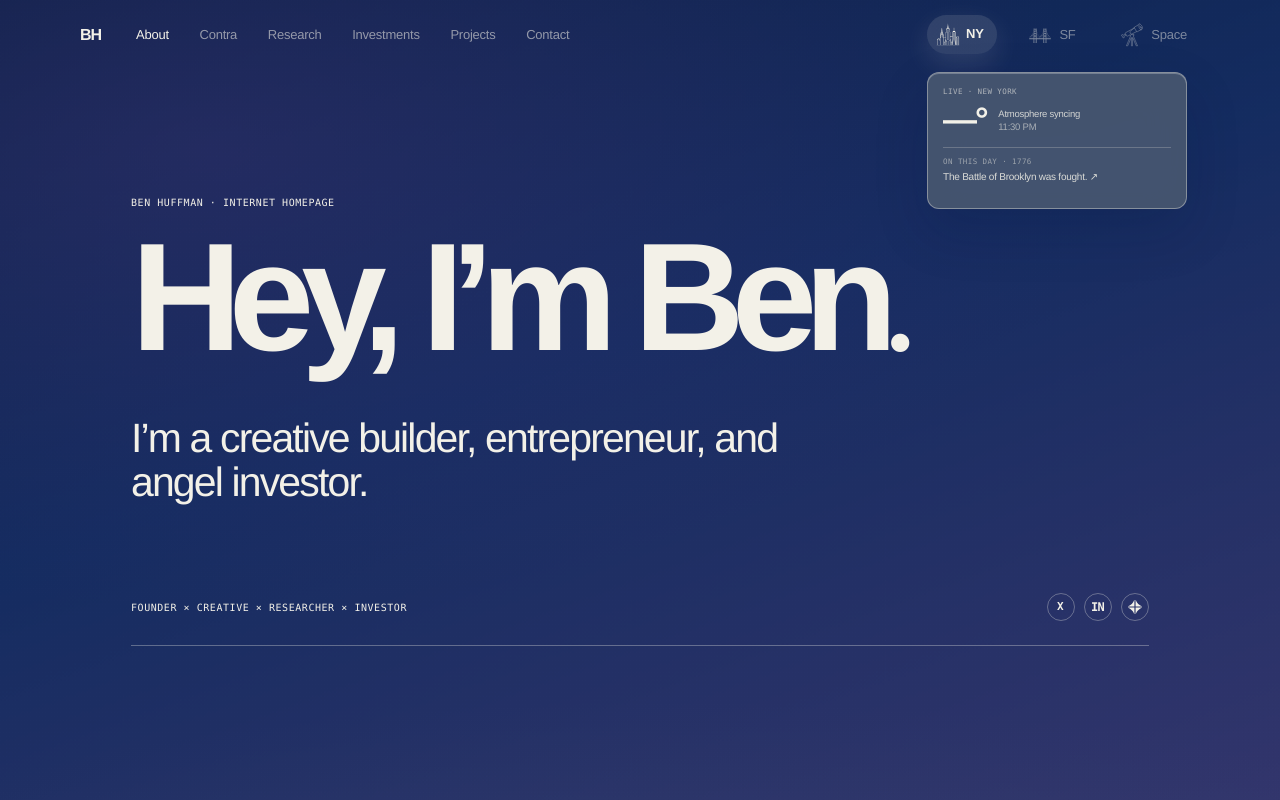
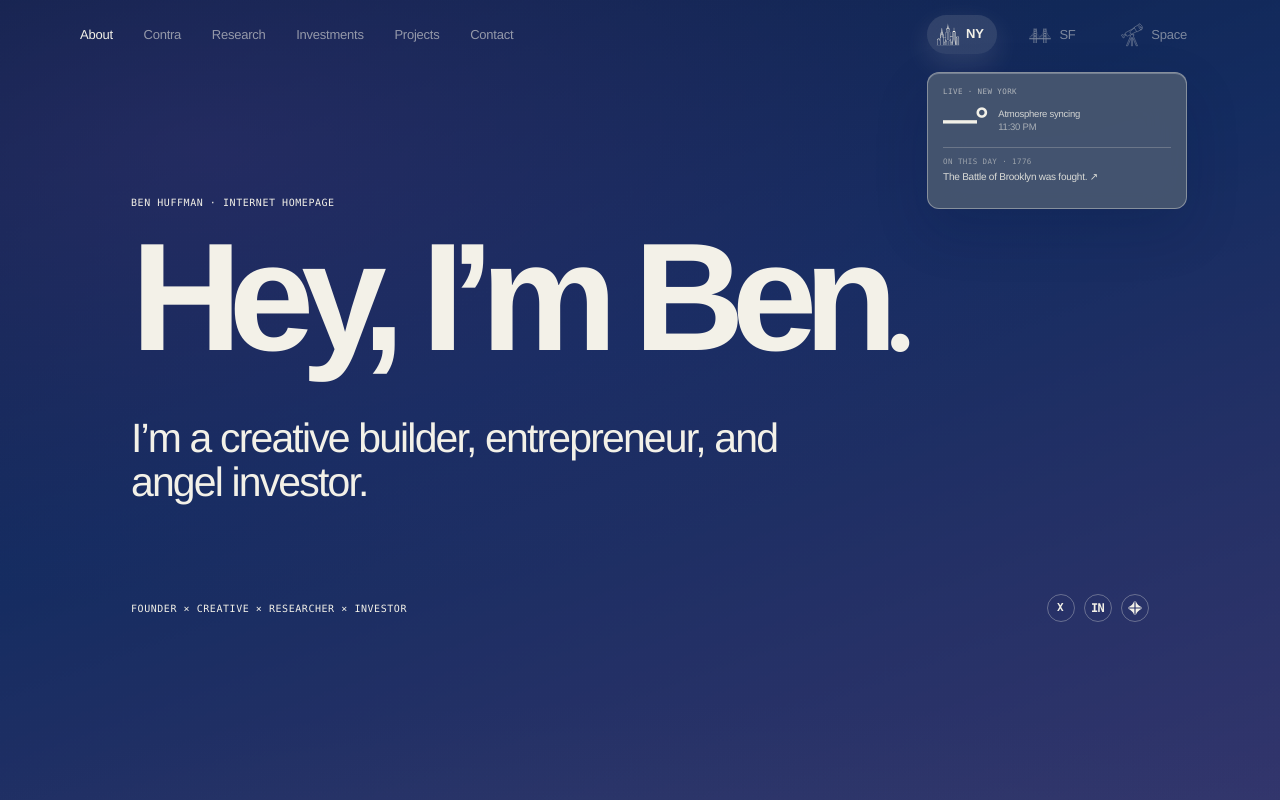
Before and after one commit to ben9885/get-ben.com, a Next.js app: page / in a window 1280 px wide. Shown: the top 800 px of the page. Built offline with nearby package versions, Linux system fonts and the light colour scheme; no server answers.

Commit message:
Simplify navigation and hero framing

```diff
--- a/app/globals.css
+++ b/app/globals.css
@@ -10,7 +10,6 @@ button { color:inherit; font:inherit; }
 .serif { font-family:"Iowan Old Style","Times New Roman",serif; font-style:italic; font-weight:400; }
 .nav-wrap { position:sticky; top:0; z-index:20; padding:14px var(--gutter); background:transparent; border:0; transition:color 1s ease; }
 nav { max-width:1120px; margin:auto; display:flex; align-items:center; gap:28px; min-width:0; }
-.monogram { font-weight:750; letter-spacing:-.06em; width:28px; flex:0 0 auto; }
 .nav-links { display:flex; gap:clamp(16px,2.4vw,32px); overflow-x:auto; scrollbar-width:none; flex:1; padding:4px 0; }
 .nav-links::-webkit-scrollbar { display:none; }
 .nav-links a { position:relative; white-space:nowrap; font-size:13px; opacity:.56; transition:opacity .18s ease; }
@@ -78,7 +77,7 @@ h1 { max-width:1000px; margin:0; padding-bottom:.12em; font-size:clamp(64px,12vw
 .hero-socials a:hover { background:var(--ink); color:#fff; transform:translateY(-2px); }
 .hero-socials .linkedin-icon { font-size:12px; letter-spacing:-.06em; }
 .hero-socials .contra-icon { width:14px; height:14px; display:block; }
-.hero-notes { margin-top:auto; padding:40px 0 24px; border-bottom:1px solid var(--line); display:flex; align-items:center; justify-content:space-between; gap:24px; }
+.hero-notes { margin-top:auto; padding:40px 0 24px; display:flex; align-items:center; justify-content:space-between; gap:24px; }
 .hero-notes .hero-socials { margin-top:0; margin-left:auto; flex:0 0 auto; }
 .statement { padding-top:clamp(110px,16vw,210px); }
 .large-copy { font-size:clamp(36px,5.5vw,75px); line-height:.99; letter-spacing:-.057em; margin:0; max-width:1080px; }
--- a/app/page.tsx
+++ b/app/page.tsx
@@ -70,7 +70,7 @@ function ExternalLink({ href, children, className = "" }: { href: string; childr
 }
 
 function Navigation({ active, citySwitcher }: { active: string; citySwitcher: React.ReactNode }) {
-  return <header className="nav-wrap"><nav aria-label="Primary"><a href="#about" className="monogram" aria-label="Ben Huffman, home">BH</a><div className="nav-links">{sections.map(s => <a key={s} href={`#${s}`} className={active === s ? "active" : ""}>{s[0].toUpperCase() + s.slice(1)}</a>)}</div>{citySwitcher}</nav></header>;
+  return <header className="nav-wrap"><nav aria-label="Primary"><div className="nav-links">{sections.map(s => <a key={s} href={`#${s}`} className={active === s ? "active" : ""}>{s[0].toUpperCase() + s.slice(1)}</a>)}</div>{citySwitcher}</nav></header>;
 }
 
 function ProjectRow({ item }: { item: Project }) {
```
